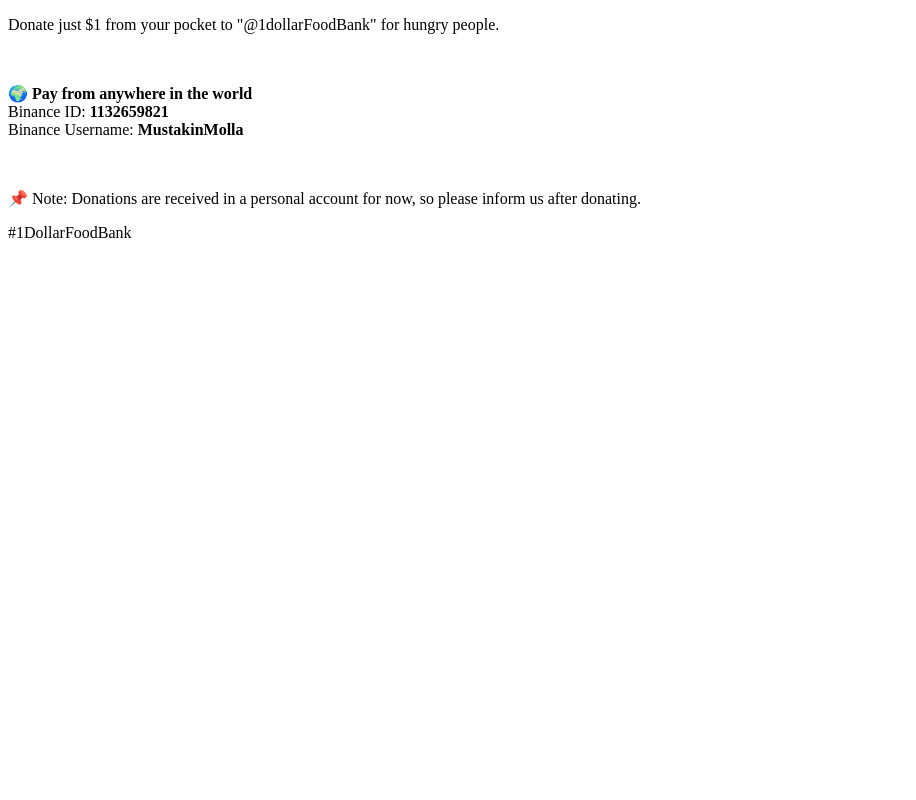
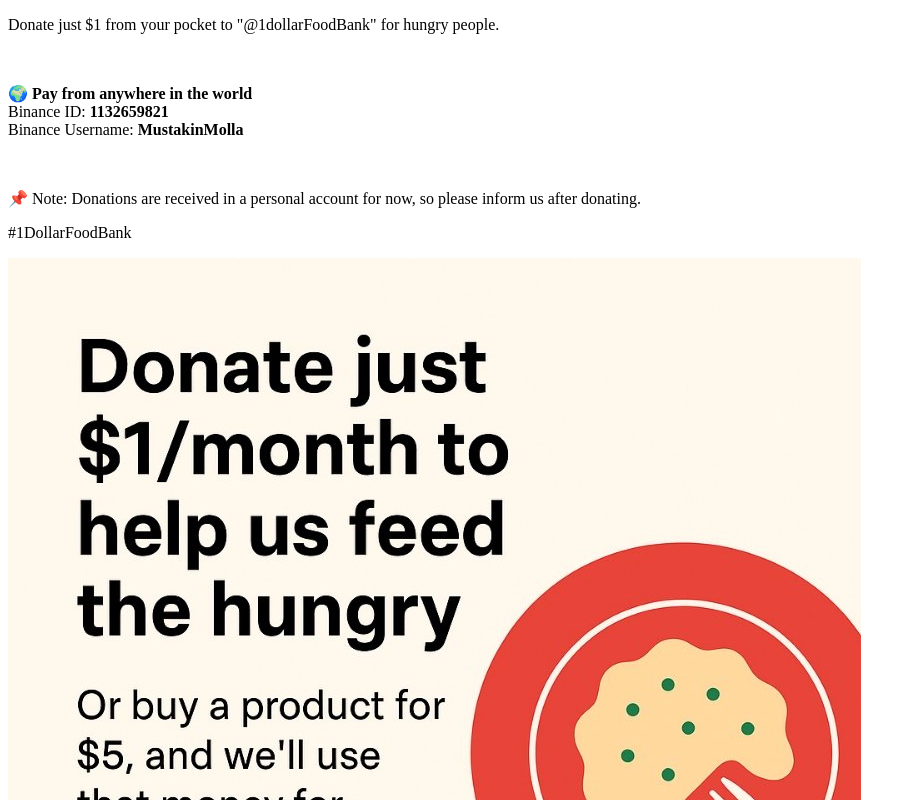
Before and after one commit to 1dfb/1dfb.github.io, a plain HTML site: page page/donate.html in a window 1280 px wide. Shown: the top 800 px of the page, without its empty margins (0-916 px from the left). Drawn offline with Linux system fonts and the light colour scheme.

Commit message:
Add files via upload

```diff
--- a/page/donate.html
+++ b/page/donate.html
@@ -12,5 +12,7 @@
 <p>📌 Note: Donations are received in a personal account for now, so please inform us after donating.</p>
 <p>#1DollarFoodBank</p>
 
+<img src="../images/donate-pos-img.jpg" alt="" />
+
 </body>
 </html>
```
